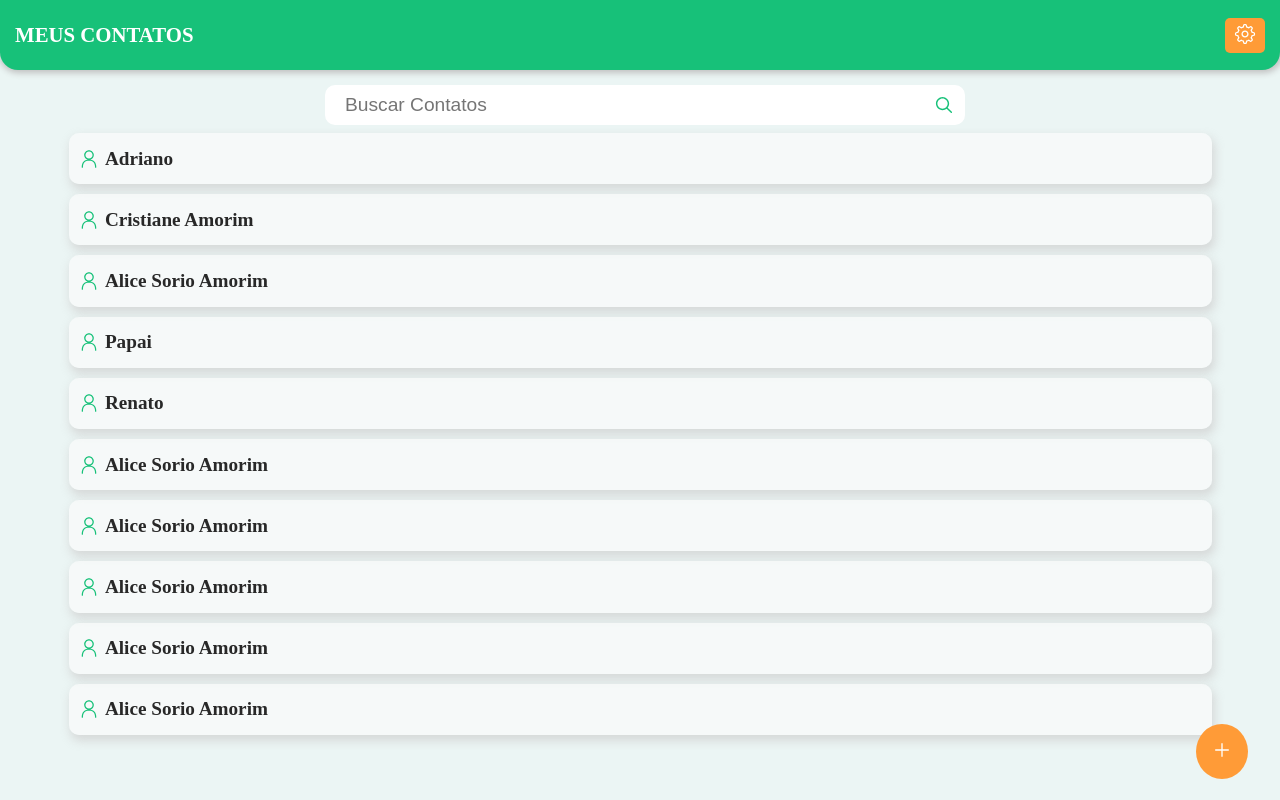
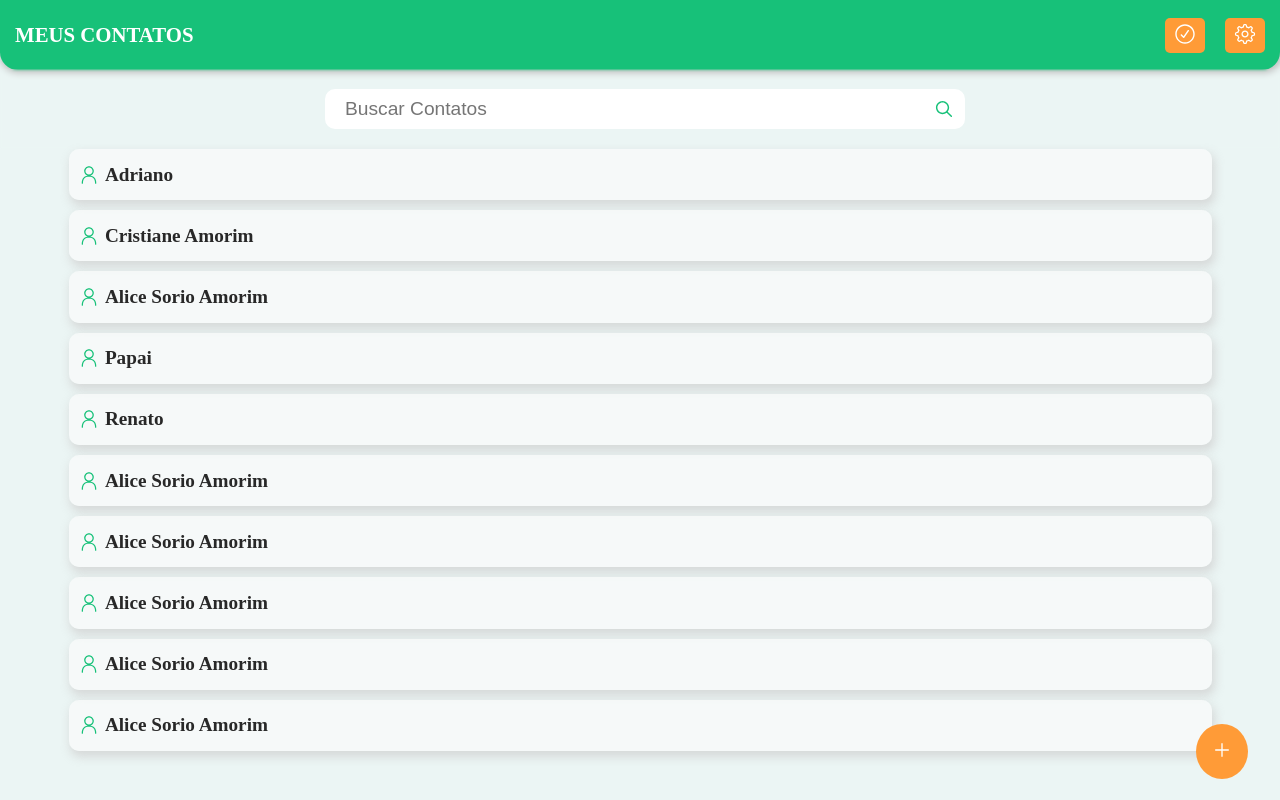
Before and after one commit to AdrianoAmorim/Contato_APP, a React (Vite) app: page /teste in a window 1280 px wide. Built offline with nearby package versions, Linux system fonts and the light colour scheme.

Commit message:
Feat: adiciona o Context dos botoes do header

```diff
--- a/main.tsx
+++ b/main.tsx
@@ -1,10 +1,13 @@
 import ReactDOM from 'react-dom/client'
 import App from './src/App'
 import { GlobalStyles } from './src/GlobalStyled'
+import { RouterProvider } from 'react-router-dom'
+import { router } from './src/routes'
+import { ContextProvider } from './src/contexts/ButtonHeaderContext'
 
 ReactDOM.createRoot(document.getElementById('root') as HTMLElement).render(
-    <>
+    <ContextProvider>
         <GlobalStyles />
-        <App />
-    </>
+        <RouterProvider router={router} />
+    </ContextProvider>
 )
--- a/src/App.tsx
+++ b/src/App.tsx
@@ -1,13 +1,13 @@
-import { Home } from "./pages/Home"
-
+import { Outlet } from "react-router-dom"
+import { Header } from "./components/Header";
 
 function App() {
 
-
   return (
-
-      <Home/>
-
+    <>
+      <Header/>
+      <Outlet/>
+   </>
   )
 }
 
--- a/src/GlobalStyled.ts
+++ b/src/GlobalStyled.ts
@@ -5,6 +5,7 @@ export const GlobalStyles = createGlobalStyle`
     --background: #ebf5f4;
     --bg-header: #17c179;
     --bg-button: #ff9b37;
+    --bg-danger: #ff2828;
     --text-button:#fcfcfc;
     --bg-card-contact:#fcfcfca9;
     --text-title: #fff;
--- a/src/components/Header/Button/index.tsx
+++ b/src/components/Header/Button/index.tsx
@@ -4,14 +4,15 @@ import { ToolbarButton } from "./styled"
 interface ButtonProps {
     children: ReactNode;
     show?: boolean;
+    bgColor?:string;
 }
 
-export const Button = ({ children, show =false }: ButtonProps) => {
+export const Button = ({ children, show,bgColor }: ButtonProps) => {
 
     return (
         <>
             {show &&
-                <ToolbarButton>
+                <ToolbarButton bgColor={bgColor}>
                     {children}
                 </ToolbarButton>
             }
--- a/src/components/Header/Button/styled.ts
+++ b/src/components/Header/Button/styled.ts
@@ -1,12 +1,14 @@
 import * as Toolbar from "@radix-ui/react-toolbar";
 import styled from "styled-components";
 
-
-export const ToolbarButton = styled(Toolbar.Button)`
+type ButtonProps = {
+    bgColor?:string
+}
+export const ToolbarButton = styled(Toolbar.Button)<ButtonProps>`
     padding: 5px;
     border: none;
     border-radius: 5px;
-    background-color: var(--bg-button);
+    background-color: ${props => props.bgColor ? `var(${props.bgColor})` : 'var(--bg-button)' };
     cursor: pointer;
     width: 40px;
 `;
--- a/src/components/Header/index.tsx
+++ b/src/components/Header/index.tsx
@@ -1,17 +1,12 @@
-import * as S from './styled'
-import { GearIcon, CheckCircledIcon, CrossCircledIcon, ThickArrowLeftIcon } from "@radix-ui/react-icons"
-import { useState } from 'react'
+import {useContext } from 'react';
+import * as S from './styled';
+import { GearIcon, CheckCircledIcon, CrossCircledIcon, ThickArrowLeftIcon } from "@radix-ui/react-icons";
 import { Button } from './Button';
+import { ButtonHeaderContext } from '../../contexts/ButtonHeaderContext';
 
-interface HeaderProps {
-    btnConfig?: boolean;
-    btnSave?: boolean;
-    btnCancel?: boolean;
-    btnBack?: boolean;
-}
 
-export const Header = (props : HeaderProps) => {
-
+export const Header = () => {
+    const {buttonsState} = useContext(ButtonHeaderContext);
     return (
 
         <S.ToolbarRoot asChild>
@@ -22,16 +17,16 @@ export const Header = (props : HeaderProps) => {
 
                 <S.BoxButtons>
 
-                    <Button show={props.btnBack}>
+                    <Button show={buttonsState.btnBack}>
                         <ThickArrowLeftIcon color='#fff' width={22} height={22} />
                     </Button>
-                    <Button show={props.btnCancel}>
+                    <Button show={buttonsState.btnDelete} bgColor="--bg-danger">
                         <CrossCircledIcon color='#fff' width={22} height={22} />
                     </Button>
-                    <Button show={props.btnSave}>
+                    <Button show={buttonsState.btnSave}>
                         <CheckCircledIcon color='#fff' width={22} height={22} />
                     </Button>
-                    <Button show={props.btnConfig}>
+                    <Button show={buttonsState.btnConfig}>
                         <GearIcon color='#fff' width={22} height={22} />
                     </Button>
 
--- /dev/null
+++ b/src/contexts/ButtonHeaderContext.tsx
@@ -0,0 +1,44 @@
+import React, { createContext, ReactNode, useState } from "react";
+
+//CRIACAO DA PROPS PARA RECEBER OS COMPONENTES FILHOS
+type ContextProps = {
+    children: ReactNode
+}
+//O TYPE PARA OS NOSSOS DADOS
+type ButtonsType = {
+        btnConfig: boolean,
+        btnSave: boolean,
+        btnDelete: boolean,
+        btnBack: boolean
+}
+
+//Crio o Context de dados do meu STATE
+interface ButtonsContextData {
+    buttonsState: ButtonsType;
+    setButtonsState: (value:ButtonsType)=> void
+}
+
+//VALORES INICIAIS DO MEU STATE
+const initialValue = {
+    buttonsState:{
+        btnConfig: true,
+        btnSave: false,
+        btnDelete: false,
+        btnBack: false
+    },
+    setButtonsState: ()=>{}
+}
+
+//AQUI CRIAMOS O CONTEXTO  EM SIM PASSANDO OS VALORES INICIAIS Q QUEREMOS DISPONIBILIZAR ( E TIPAMOS O CONTEXT COM O TYPE CRIADO)
+export const ButtonHeaderContext = createContext<ButtonsContextData>(initialValue);
+
+//AQUI CRIAMOS O COMPONENT PROVEDOR DOS DADOS PARA OS FILHOS Q IRAO ACESSAR
+export const ContextProvider = ({ children }: ContextProps) => {
+    const [buttonsState,setButtonsState] = useState<ButtonsType>(initialValue.buttonsState)
+
+    return (
+        <ButtonHeaderContext.Provider value={{buttonsState,setButtonsState}}>
+            {children}
+        </ButtonHeaderContext.Provider>
+    );
+}
--- a/src/pages/Home/index.tsx
+++ b/src/pages/Home/index.tsx
@@ -1,13 +1,17 @@
 
 import { MagnifyingGlassIcon, PersonIcon, PlusIcon } from "@radix-ui/react-icons";
-import { useState, useEffect } from "react";
-import { Header } from "../../components/Header/"
-import * as S from "./styled"
-
-
-
+import { useContext, useEffect, useState } from "react";
+import { ButtonHeaderContext } from "../../contexts/ButtonHeaderContext";
+import * as S from "./styled";
 
 export const Home = () => {
+    const configButtons = {
+        btnConfig: true,
+        btnSave: true,
+        btnDelete: false,
+        btnBack: false
+    }
+    const { setButtonsState } = useContext(ButtonHeaderContext)
     const [nameContacts, setnameContacts] = useState(
         [
             { name: 'Adriano' },
@@ -22,18 +26,29 @@ export const Home = () => {
             { name: 'Alice Sorio Amorim' },
         ]);
 
+    useEffect(() => {
+        setButtonsState(configButtons);
+    }, [])
+
+    const teste = ()=>{
+        const configButtons2 = {
+            btnConfig: true,
+            btnSave: true,
+            btnDelete: true,
+            btnBack: true
+        }
+        setButtonsState(configButtons2)
+    }
+
     return (
-        <>
-
-            <Header btnConfig={true} />
-
         <S.Main>
             <S.BoxInpSearch>
-                    <S.InpSearch type="search" placeholder="Buscar Contatos"/>
+                <S.InpSearch type="search" placeholder="Buscar Contatos" />
                 <MagnifyingGlassIcon id="iconSearch" color="var(--bg-header)" width={22} height={22} />
             </S.BoxInpSearch>
 
             <S.BoxCardContacts>
+
                 {
                     nameContacts.map((contato, i) =>
                         <S.CardContacts key={i}>
@@ -46,11 +61,9 @@ export const Home = () => {
                     )
                 }
             </S.BoxCardContacts>
-            </S.Main>
-
-            <S.BtnCadastrar>
+            <S.BtnCadastrar onClick={teste}>
                 <PlusIcon width={20} height={20} color="#FFF" />
             </S.BtnCadastrar>
-        </>
+        </S.Main>
     )
 }
--- a/src/pages/Home/styled.ts
+++ b/src/pages/Home/styled.ts
@@ -13,7 +13,7 @@ export const Main = styled.main`
 `;
 export const BoxCardContacts = styled.div`
     position:relative;
-    margin-top: 4rem;
+    margin-top: 5rem;
     width: 100%;
     display: flex;
     flex-direction: column;
@@ -57,8 +57,8 @@ export const BoxInpSearch = styled.div`
     justify-content: center;
     align-items: center;
     width: 100%;
-    margin: 1rem 0;
-    padding: 0 .3rem;
+    padding: 20px 0;
+    backdrop-filter: blur(1px);
     & #iconSearch{
       margin: 0;
       margin-left: -2rem;
--- a/src/routes/index.tsx
+++ b/src/routes/index.tsx
@@ -1 +1,16 @@
-export {} ;
+import {createBrowserRouter} from "react-router-dom";
+import App from "../App";
+import { Home } from "../pages/Home";
+
+export const router = createBrowserRouter([
+  {
+    path: "/",
+    element: <App />,
+    children:[
+      {
+        path: "/teste",
+        element: <Home />
+      }
+    ]
+  },
+]);
```
Lines whose indentation alone changed are shown as unchanged.
